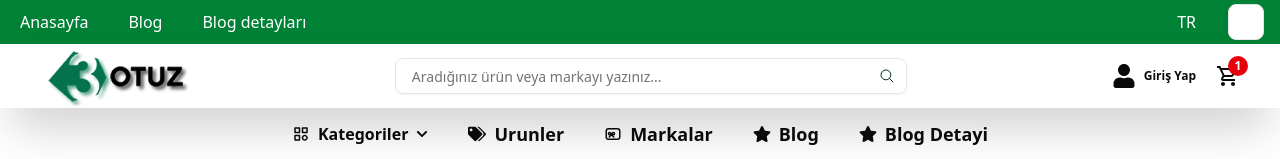
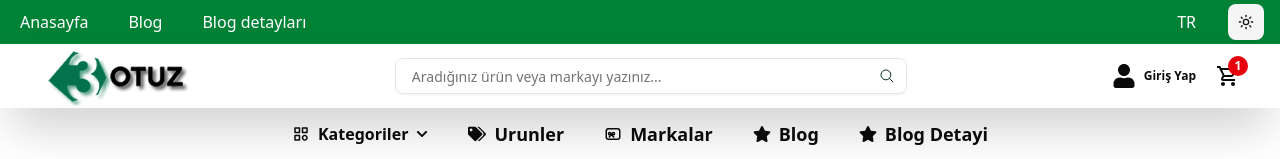
Before and after one commit to fatmaslan/ilanweb, a Next.js app: page / in a window 1280 px wide. Shown: the top 159 px of the page. Built offline with nearby package versions, Linux system fonts and the light colour scheme.

Commit message:
theme butonu düzeltildi

```diff
--- a/src/app/components/TopBar.tsx
+++ b/src/app/components/TopBar.tsx
@@ -91,7 +91,7 @@ const TopBar = () => {
 
         <DropdownMenu>
       <DropdownMenuTrigger asChild>
-        <Button variant="outline" size="icon">
+        <Button variant="secondary" size="icon">
           <Sun className="h-[1.2rem] w-[1.2rem] rotate-0 scale-100 transition-all dark:-rotate-90 dark:scale-0" />
           <Moon className="absolute h-[1.2rem] w-[1.2rem] rotate-90 scale-0 transition-all dark:rotate-0 dark:scale-100" />
           <span className="sr-only">Toggle theme</span>
```
